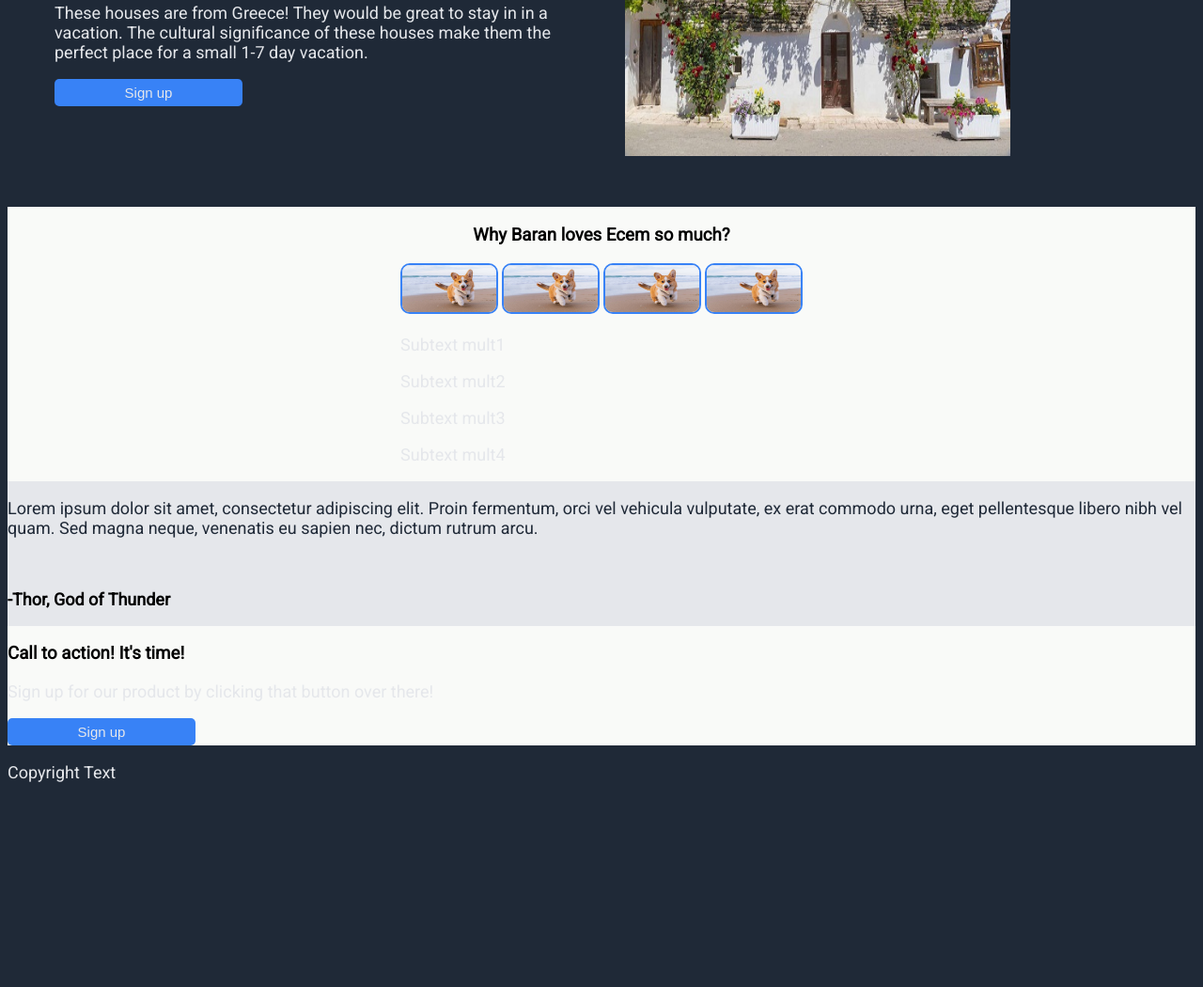
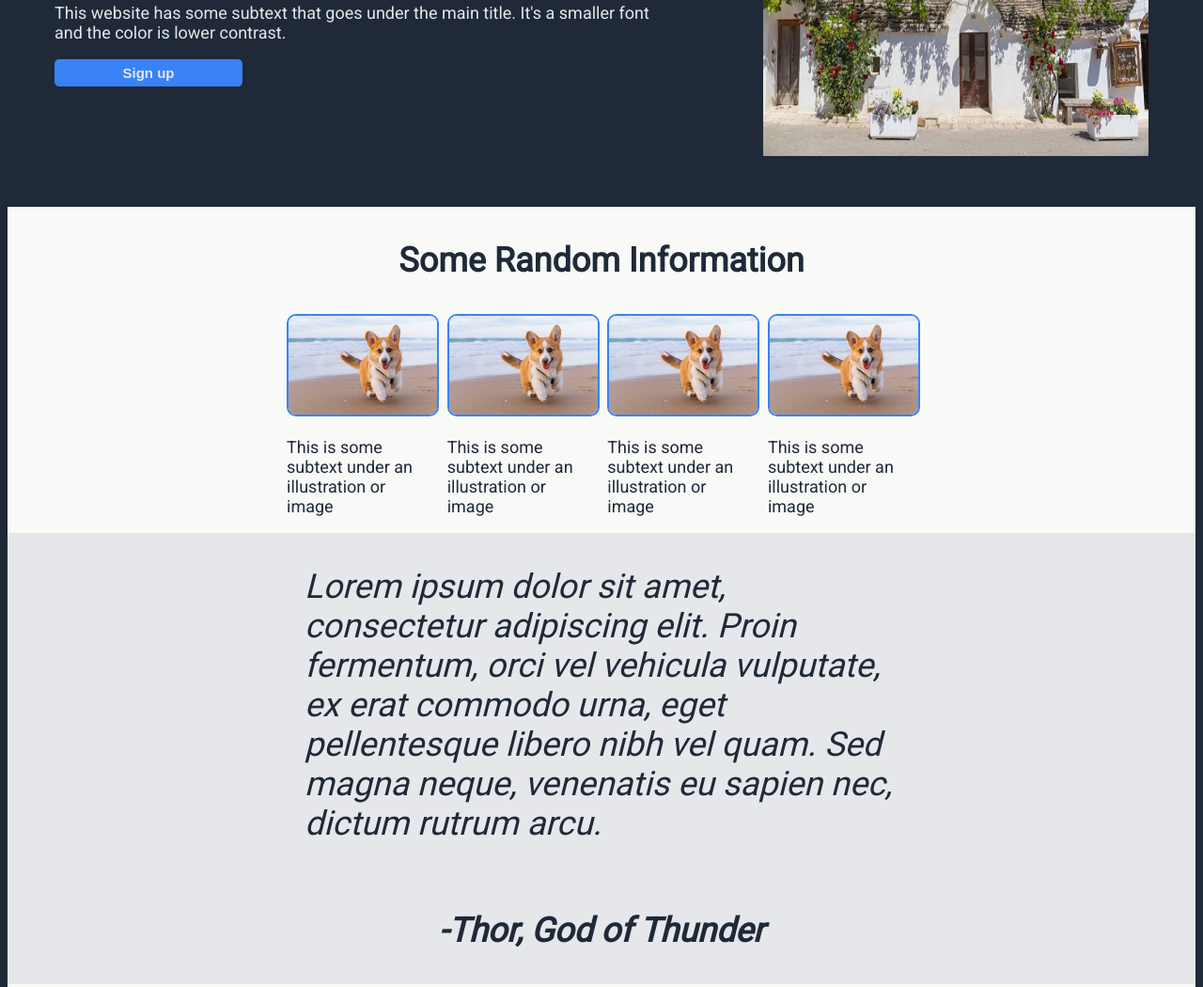
Before and after one commit to ColdFrappe/Landing-Page, a plain HTML site: page index.html in a window 1280 px wide. Shown: the part 306-1356 px from the top of the page at 94% size. Before the commit the page ends 1164 px from the top, so only its background shows below. Drawn offline with Linux system fonts and the light colour scheme.

Commit message:
Update index and stylesheet

```diff
--- a/index.html
+++ b/index.html
@@ -23,34 +23,44 @@
             <div class="Hero_Text_Section"><!-- Hero Text-->
                 <div id="Left_Hero_Text">
                     <h2 id="Hero_Text">This website is gonna be awesome</h2>
-                    <p>These houses are from Greece! They would be great to stay in in a vacation. The cultural significance of these houses make them the perfect place for a small 1-7 day vacation.
+                    <p>This website has some subtext that goes under the main title. It's a smaller font and the color is lower contrast.
                     </p>
-                    <button id="Sign_Up_Hero">Sign up</button>
+                    <button id="Sign_Up_Hero"><b>Sign up</b></button>
                 </div>
                 <div id="Right_Image">
-                    <img src="Houses.jpg" alt="This is currently a placeholder image." height="375" width="410">
+                    <img id="Houses" src="Houses.jpg" alt="This is currently a placeholder image." height="375" width="410">
                 </div>
             </div>
 
         </div>
         <div class="Multi_Section"><!-- Multi-image Section-->
             <div id="Title_Mult">
-                <h3>Why Baran loves Ecem so much?</h3>
+                <h3 id="Information_Header_Text">Some Random Information</h3>
             </div>
             <div id="Img_Mult">
-            <img class="Images" src="Dog_612x612.jpg" alt="Mult1" height="50" width="100">
-            <img class="Images" src="Dog_612x612.jpg" alt="Mult2" height="50" width="100">
-            <img class="Images" src="Dog_612x612.jpg" alt="Mult3" height="50" width="100">
-            <img class="Images" src="Dog_612x612.jpg" alt="Mult4" height="50" width="100">
-            <p>Subtext mult1</p>
-            <p>Subtext mult2</p>
-            <p>Subtext mult3</p>
-            <p>Subtext mult4</p>
+                <div class="Container_Image_Text">
+                    <img class="Images" src="Dog_612x612.jpg" alt="Mult1">
+                    <p>This is some subtext under an illustration or image</p>
+                </div>
+                <div class="Container_Image_Text">
+                    <img class="Images" src="Dog_612x612.jpg" alt="Mult1">
+                    <p>This is some subtext under an illustration or image</p>
+                </div>
+                <div class="Container_Image_Text">
+                    <img class="Images" src="Dog_612x612.jpg" alt="Mult1">
+                    <p>This is some subtext under an illustration or image</p>
+                </div>
+                <div class="Container_Image_Text">
+                    <img class="Images" src="Dog_612x612.jpg" alt="Mult1">
+                    <p>This is some subtext under an illustration or image</p>
+                </div>
             </div>
         </div>
         <div class="Quote_Section"><!-- Quote Section -->
-            <p id="Quote_Text">Lorem ipsum dolor sit amet, consectetur adipiscing elit. Proin fermentum, orci vel vehicula vulputate, ex erat commodo urna, eget pellentesque libero nibh vel quam. Sed magna neque, venenatis eu sapien nec, dictum rutrum arcu.</p><br>
-            <p id="Thor"><strong>-Thor, God of Thunder</strong></p>
+            <div id="Quote_Text">
+                <p>Lorem ipsum dolor sit amet, consectetur adipiscing elit. Proin fermentum, orci vel vehicula vulputate, ex erat commodo urna, eget pellentesque libero nibh vel quam. Sed magna neque, venenatis eu sapien nec, dictum rutrum arcu.</p>
+                <p id="Thor"><strong>-Thor, God of Thunder</strong></p>
+            </div>
         </div>
         <div class="Sign_Up_Section"><!-- Sign up Section -->
             <h3>Call to action! It's time!</h3>
--- a/style.css
+++ b/style.css
@@ -19,6 +19,9 @@ button {
 }
 .Header_Section {
     background-color: #1F2937;
+    justify-content: center;
+    align-self: center;
+    flex: 1 1 100%;
 }
 .Header {
     display: flex;
@@ -64,40 +67,83 @@ button {
     background-color: #3882F6;
     color: #E5E7EB;
     border: none;
-    border-radius: 5px ;
+    border-radius: 5px;
     padding: 6px 0 6px 0;
     font-size: 15px;
     width: 200px;
 }
 #Right_Image {
-    flex: 0 1 50%
+    flex: 0 1 30%;
 }
 .Multi_Section {
     display: flex;
     flex-flow: column nowrap;
     background-color: #F9FAF8;
+    align-self: stretch;
+    justify-content: center;
+}
+#Information_Header_Text {
+    font-size: 36px;
+    color: #1F2937;
+    font-weight: bolder;
 }
 #Title_Mult {
     display: flex;
     align-self: center;
+    align-items: stretch;
 }
 #Img_Mult {
-    flex-flow: row nowrap;
+    display: flex;
+    flex-flow: row wrap;
+    align-items: center;
     justify-content: center;
-    align-self: center;
+    gap: 1%;
+}
+#Img_Mult p {
+    color: #1F2937;
+}
+.Container_Image_Text {
+    flex: 1 1 10%;
+    max-width: 12.5%;
 }
 .Images {
     border: 2px solid #3882F6;
     border-radius: 10px;
+    max-width: 100%;
+    align-self: center;
+    justify-content: center;
 }
 .Quote_Section {
+    display: flex;
+    flex-flow: column wrap;
     background-color: #E5E7EB;
 }
 #Quote_Text {
+    display: flex;
+    flex-flow: column wrap;
     color: #1F2937;
+    align-self: center;
+    justify-content: center;
+    align-items: center;
+    max-width: 100%;
+    font-size: 36px;
+    font-weight: lighter;
+    font-style: italic;
+}
+#Quote_Text p {
+    color: #1F2937;
+    align-self: center;
+    justify-content: center;
+    max-width: 50%;
+    font-size: 36px;
+    font-weight: lighter;
+    font-style: italic;
 }
 #Thor {
     color:inherit;
+    max-width: 30%;
+    align-self: flex-end;
+    justify-content: flex-end;
 }
 .Sign_Up_Section {
     background-color: #F9FAF8;
```
